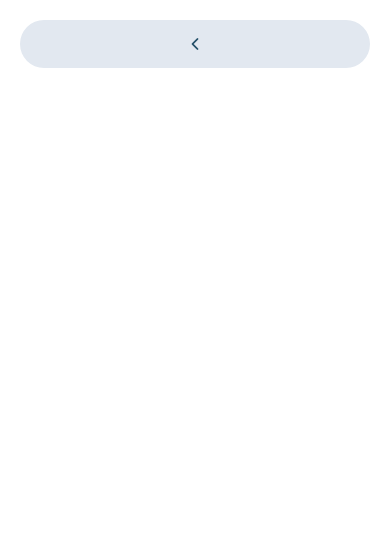
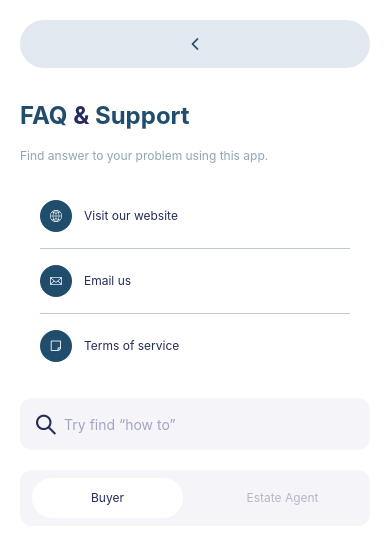
Before and after one commit to monanksojitra/mj-real-estate-react-native, a React Native app: screen /faqandsupport in a window 390 px wide. Shown: the top 544 px of the page. Built offline with nearby package versions, Linux system fonts and the light colour scheme.

Commit message:
[add]:faq screen with related component

```diff
--- a/screens/FaqAndSupport.tsx
+++ b/screens/FaqAndSupport.tsx
@@ -1,11 +1,78 @@
-import {View, Text} from 'react-native';
-import React from 'react';
+import {View, Text, TextInput, TouchableOpacity} from 'react-native';
+import React, {useState} from 'react';
 import Header from '../components/Header';
 
+import Fontisto from 'react-native-vector-icons/Fontisto';
+import FontAwesome from 'react-native-vector-icons/FontAwesome';
+
 const FaqAndSupport = () => {
+  const [tab, setTab] = useState(false);
   return (
     <View className="h-full bg-white">
       <Header />
+      <View className="p-5 space-y-4 mt-4">
+        <Text className="text-2xl text-blue-100 font-bold">
+          FAQ <Text className="text-blue-200">&</Text> Support
+        </Text>
+        <Text className="text-blue-100/50 text-xs">
+          Find answer to your problem using this app.
+        </Text>
+      </View>
+      <View className="px-10">
+        <View className="flex flex-row items-center border-b border-blue-100/30 py-4">
+          <View className="bg-blue-100 h-8 aspect-square rounded-full flex items-center justify-center">
+            <Fontisto name="world-o" size={12} color="#fff" />
+          </View>
+          <Text className="text-blue-200 text-xs px-3">Visit our website</Text>
+        </View>
+        <View className="flex flex-row items-center border-b border-blue-100/30 py-4">
+          <View className="bg-blue-100 h-8 aspect-square rounded-full flex items-center justify-center">
+            <Fontisto name="email" size={12} color="#fff" />
+          </View>
+          <Text className="text-blue-200 text-xs px-3">Email us</Text>
+        </View>
+        <View className="flex flex-row items-center py-4">
+          <View className="bg-blue-100 h-8 aspect-square rounded-full flex items-center justify-center">
+            <FontAwesome name="sticky-note-o" size={12} color="#fff" />
+          </View>
+          <Text className="text-blue-200 text-xs px-3">Terms of service</Text>
+        </View>
+      </View>
+      <View className="flex flex-row items-center p-4 m-5 bg-light-200 rounded-xl">
+        <Fontisto name="search" size={20} color="#252B5C" />
+        <TextInput
+          className=" w-full px-2"
+          inputMode="search"
+          placeholderTextColor="#A1A5C1"
+          placeholder="Try find “how to”"
+        />
+      </View>
+      <View className="bg-light-200 flex flex-row items-center justify-around mx-5 h-14 rounded-xl">
+        <TouchableOpacity
+          onPress={() => setTab(!tab)}
+          className={`${
+            !tab ? 'bg-white' : ''
+          } flex h-10 items-center justify-center flex-1 mx-3 rounded-3xl`}>
+          <Text
+            className={`${
+              !tab ? 'text-blue-200 ' : 'text-blue-200/30'
+            } text-xs`}>
+            Buyer
+          </Text>
+        </TouchableOpacity>
+        <TouchableOpacity
+          onPress={() => setTab(!tab)}
+          className={`${
+            tab ? 'bg-white' : ''
+          } flex h-10 items-center justify-center flex-1 mx-3 rounded-3xl`}>
+          <Text
+            className={`${
+              tab ? 'text-blue-200 ' : 'text-blue-200/30'
+            } text-xs`}>
+            Estate Agent
+          </Text>
+        </TouchableOpacity>
+      </View>
     </View>
   );
 };
```
